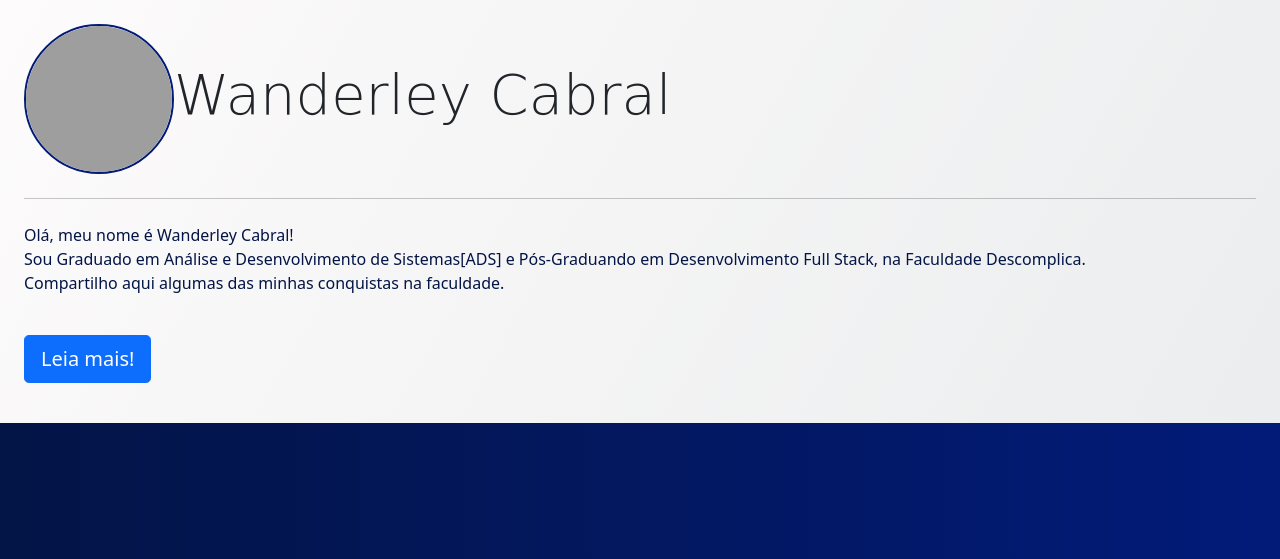
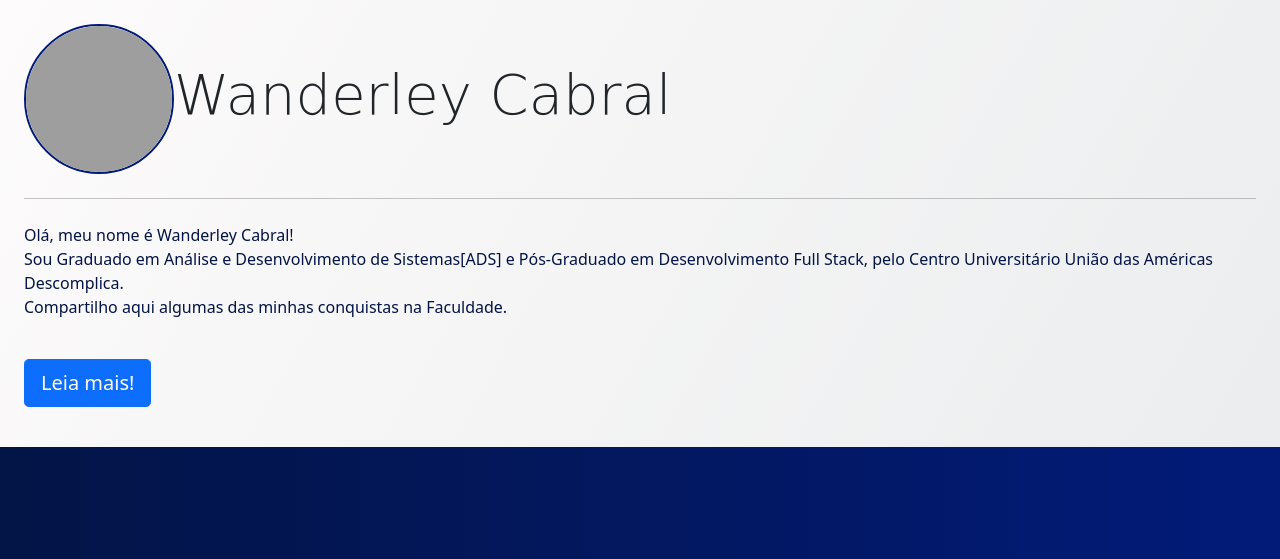
Before and after one commit to cabraldasilvac/website, a Flask app: page / in a window 1280 px wide. Shown: the part 56-615 px from the top of the page. Run offline with Flask 3, Linux system fonts and the light colour scheme; grey boxes are pictures that could not be loaded.

Commit message:
docs: Adiciona formação de Pós-Graduação

```diff
--- a/api/templates/home.html
+++ b/api/templates/home.html
@@ -8,8 +8,8 @@
     <hr class="my-4" />
     <p>
         Olá, meu nome é Wanderley Cabral! </br>
-        Sou Graduado em Análise e Desenvolvimento de Sistemas[ADS] e Pós-Graduando em Desenvolvimento Full Stack, na Faculdade Descomplica.</br>
-        Compartilho aqui algumas das minhas conquistas na faculdade.
+        Sou Graduado em Análise e Desenvolvimento de Sistemas[ADS] e Pós-Graduado em Desenvolvimento Full Stack, pelo Centro Universitário União das Américas Descomplica.</br>
+        Compartilho aqui algumas das minhas conquistas na Faculdade.
     <p>
 
     </br>
```
